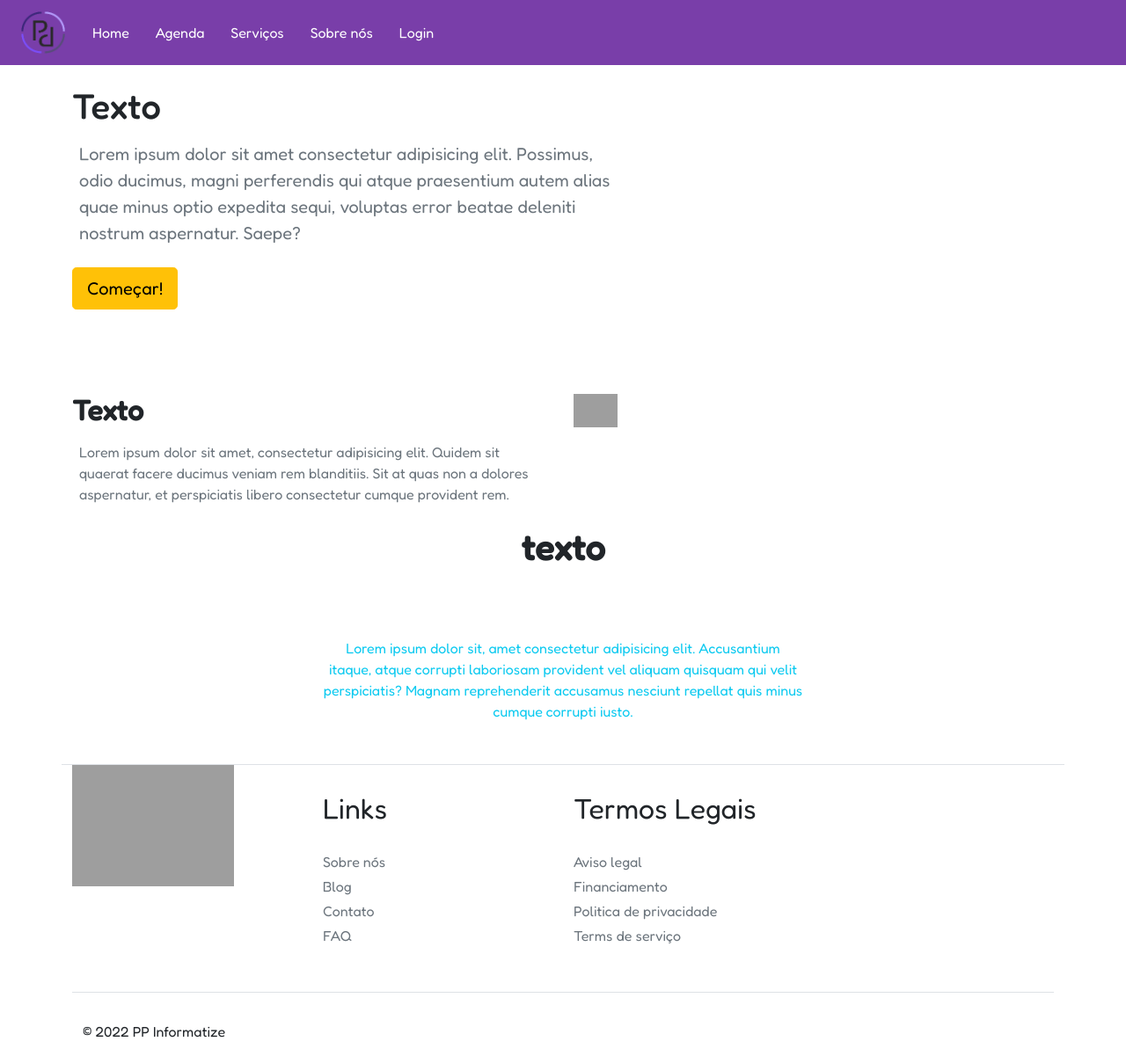
After one commit to Joaofury/Projeto-do-TCC, a PHP site: page / in a window 1280 px wide. The commit adds this page. Shown: the whole page at 88% size. Run offline with PHP 8.4, Linux system fonts and the light colour scheme; grey boxes are pictures that could not be loaded.

Commit message:
Landing page e login finalizados!

```diff
--- a/cadastro.html
+++ b/cadastro.html
@@ -9,6 +9,8 @@
         <link rel="stylesheet" href="css/style.css" />
 
     <title>Área de Cadastro</title>
+    <link rel="icon" type="image/x-icon" href="assets/ppinformatize.png">
+
   </head>
     <body>
         <form class="formulario-cad" method="post" action="cadastro.php">
--- a/cadastro.php
+++ b/cadastro.php
@@ -11,7 +11,9 @@
 	// executando instrução SQL
  $resultado = @mysqli_query($conn, $sqlinsert);
 //$resultado = @mysqli_query($conexao, "insert into tabelaimg ( codigo,produto, descricao, data, valor) values ('$codigo','$produto', '$descricao', '$data', $valor)");
-
+if ($senha<8){ //Se X enviado for maior que 3, da erro.Troque o 3 pelo numero que quiser!
+	echo "senha curta";
+	}
 	if (!$resultado) {
 		die('Query Inválida: ' . @mysqli_error($conn));
 	} else {
@@ -20,6 +22,7 @@
 			  window.location.replace('login.html');
 			  </script>;";
 	}
+
 	mysqli_close($conn);
 ?>
 </body>
--- a/css/custom.css
+++ b/css/custom.css
@@ -1,12 +1,15 @@
 body, html
 {
     font-family: 'Fredoka', sans-serif;
+    background-color: #ffffff99;
 }
 
 #header {
+position: fixed;
 width: 100%;
-background-color: rgb(205, 130, 205);
+background-color: #793ea9;
 transition: ease-out 0.2s;
+padding-top: auto;
 }
 
 #header .navbar-collapse{
@@ -14,9 +17,52 @@ transition: ease-out 0.2s;
     padding: auto;
 }
 #header .nav-link{
-    font-weight: 500;
+    font-weight: 200;
     padding-left: 0;
     padding-right: 0;
     margin-left: 15px;
    margin-right: 15px;
+   color: white;
 }
+.img-fluid{
+    width: 50px;
+}
+
+p{
+    font-weight: 200;
+    background-color: transparent;
+    padding-top: 10%;
+    width: auto;
+    margin: auto;
+    font-size: medium;
+
+}
+
+#header .logout{
+    color: rgb(255, 255, 255);
+    display: flex;
+    justify-content: right;
+}
+
+.bd-placeholder-img {
+    font-size: 1.125rem;
+    text-anchor: middle;
+    -webkit-user-select: none;
+    -moz-user-select: none;
+    user-select: none;
+  }
+
+  @media (min-width: 768px) {
+    .bd-placeholder-img-lg {
+      font-size: 3.5rem;
+    }
+  }
+#proposta{
+    padding-bottom: 60px;
+}
+
+#integrantes{
+    margin-bottom: 0px;
+    padding: 0px;
+
+}
--- /dev/null
+++ b/index.html
@@ -0,0 +1,159 @@
+<!doctype html>
+<html lang="en">
+  <head>
+    <!-- Required meta tags -->
+    <meta charset="utf-8">
+    <meta name="viewport" content="width=device-width, initial-scale=1">
+    <!--fontes -->
+    <link rel="preconnect" href="https://fonts.googleapis.com">
+<link rel="preconnect" href="https://fonts.gstatic.com" crossorigin>
+<link href="https://fonts.googleapis.com/css2?family=Fredoka:wght@400;500&display=swap" rel="stylesheet">
+
+    <!-- CSS -->
+    <link rel="stylesheet" href="css/main.css" />
+
+    <title>Inicio</title>
+    <link rel="icon" type="image/x-icon" href="assets/ppinformatize.png">
+
+  </head>
+  <body>
+    <!--Header-->
+    <header>
+    <div id="header">
+     <div class="container-fluid">
+     <nav class="navbar navbar-expand-lg navbar-light justify-content-between">
+      <div class="container-fluid">
+        <a class="navbar-brand" href="#">
+          <img src="assets/ppinformatize.png" class="img-fluid" />
+        </a>
+        <button class="navbar-toggler" type="button" data-bs-toggle="collapse" data-bs-target="#navbarSupportedContent" aria-controls="navbarSupportedContent" aria-expanded="false" aria-label="Toggle navigation">
+          <span class="navbar-toggler-icon"></span>
+        </button>
+          <ul class="navbar-nav me-auto mb-2 mb-lg-0">
+            <li class="nav-item">
+              <a class="nav-link" href="index.html">Home</a>
+            </li>
+            <li class="nav-item">
+              <a class="nav-link" href="#">Agenda</a>
+            </li>
+            <li class="nav-item">
+              <a class="nav-link" href="#">Serviços</a>
+            </li>
+            <li class="nav-item">
+              <a class="nav-link" href="sobrenos.html">Sobre nós</a>
+            </li>
+            <li class="nav-item">
+              <a class="nav-link ml-1"  href="login.html">Login</a>
+            </li>
+          </ul>
+        </nav>
+    </div>
+    </div>
+
+  </div>
+  </header>
+  <!--CONTEÚDO-->
+  <main class="main" id="top">
+
+    </nav>
+    <section class="pt-5">
+      <div class="container">
+        <div class="row align-items-center">
+          <div class="col-md-7 text-md-start text-center py-5">
+            <h1>Texto</h1>
+            <p class="mb-3 p-md-2 lead text-secondary">Lorem ipsum dolor sit amet consectetur adipisicing elit. Possimus, odio ducimus, magni perferendis qui atque praesentium autem alias quae minus optio expedita sequi, voluptas error beatae deleniti nostrum aspernatur. Saepe?</p>
+            <div class="text-center text-md-start"><a class="btn btn-warning me-3 btn-lg" href="#!" role="button">Começar!</a></div>
+          </div>
+      </div>
+    </section>
+
+    <section class="pt-5" id="validation">
+
+      <div class="container">
+        <div class="row">
+          <div class="col-lg-6">
+
+            <h2 class="mb-2 fs-7 fw-bold">Texto</h2>
+            <p class="mb-3 p-md-2  text-secondary">
+              Lorem ipsum dolor sit amet, consectetur adipisicing elit. Quidem sit quaerat facere ducimus veniam rem blanditiis. Sit at quas non a dolores
+              aspernatur, et perspiciatis libero consectetur cumque provident rem.
+            </p>
+
+          </div>
+          <div class="col-lg-6"><img class="img-fluid" src="assets/img/validation/validation.png" alt="" /></div>
+        </div>
+      </div><!-- fim .container-->
+
+    </section>
+
+    <section class="py-md-11 py-8" id="superhero">
+
+      <div class="bg-holder z-index--1 bottom-0 d-none d-lg-block background-position-top" style="background-image:url(assets/img/superhero/oval.png);opacity:.5; background-position: top !important ;">
+      </div>
+      <!--/.bg-holder-->
+
+      <div class="container">
+        <div class="row justify-content-center">
+          <div class="col-lg-6 text-center">
+            <h1 class="fw-bold mb-4 fs-7">texto</h1>
+            <p class="mb-5 text-info fw-medium">Lorem ipsum dolor sit, amet consectetur adipisicing elit. Accusantium itaque, atque corrupti laboriosam provident vel aliquam quisquam qui velit perspiciatis? Magnam reprehenderit
+              accusamus nesciunt repellat quis minus cumque corrupti iusto.</p>
+          </div>
+        </div>
+      </div><!-- fim.container-->
+
+    </section>
+
+
+
+    <section class="pb-2 pb-lg-5">
+
+      <div class="container">
+        <div class="row border-top border-top-secondary pt-7">
+          <div class="col-lg-3 col-md-6 mb-4 mb-md-6 mb-lg-0 mb-sm-2 order-1 order-md-1 order-lg-1"><img class="mb-4" src="assets/img/logo.svg" width="184" alt="" /></div>
+          <div class="col-lg-3 col-md-6 mb-4 mb-lg-0 order-3 order-md-3 order-lg-2">
+            <p class="fs-2 mb-lg-4">Links</p>
+            <ul class="list-unstyled mb-0">
+              <li class="mb-1"><a class="link-900 text-secondary text-decoration-none" href="sobrenos.html">Sobre nós</a></li>
+              <li class="mb-1"><a class="link-900 text-secondary text-decoration-none" href="#!">Blog</a></li>
+              <li class="mb-1"><a class="link-900 text-secondary text-decoration-none" href="#!">Contato</a></li>
+              <li class="mb-1"><a class="link-900 text-secondary text-decoration-none" href="#!">FAQ</a></li>
+            </ul>
+          </div>
+          <div class="col-lg-3 col-md-6 mb-4 mb-lg-0 order-4 order-md-4 order-lg-3">
+            <p class="fs-2 mb-lg-4">Termos Legais</p>
+            <ul class="list-unstyled mb-0">
+              <li class="mb-1"><a class="link-900 text-secondary text-decoration-none" href="#!">Aviso legal</a></li>
+              <li class="mb-1"><a class="link-900 text-secondary text-decoration-none" href="#!">Financiamento</a></li>
+              <li class="mb-1"><a class="link-900 text-secondary text-decoration-none" href="#!">Politica de privacidade</a></li>
+              <li class="mb-1"><a class="link-900 text-secondary text-decoration-none" href="#!">Terms de serviço</a></li>
+            </ul>
+          </div>
+
+
+    </section>
+
+    <section class="text-center py-0">
+
+      <div class="container">
+        <div class="container border-top py-3">
+          <div class="row justify-content-between">
+            <div class="col-12 col-md-auto mb-1 mb-md-0">
+              <p class="mb-0">&copy; 2022 PP Informatize</p>
+            </div>
+          </div>
+        </div>
+      </div>
+
+    </section>
+
+  </main>
+
+   <!--Fim do conteúdo-->
+
+    <!-- JS -->
+    <script src="https://cdn.jsdelivr.net/npm/bootstrap@5.0.2/dist/js/bootstrap.min.js" integrity="sha384-cVKIPhGWiC2Al4u+LWgxfKTRIcfu0JTxR+EQDz/bgldoEyl4H0zUF0QKbrJ0EcQF" crossorigin="anonymous"></script>
+    <script src="js/bootstrap.min.js"></script>
+
+  </body>
+</html>
--- a/login.html
+++ b/login.html
@@ -8,7 +8,9 @@
     <!-- Refêrencias -->
         <link rel="stylesheet" href="css/style.css" />
 
-    <title>Área de Cadastro</title>
+    <title>Área de Login</title>
+    <link rel="icon" type="image/x-icon" href="assets/ppinformatize.png">
+
   </head>
     <body>
 
--- a/login.php
+++ b/login.php
@@ -14,13 +14,14 @@
         if(isset($resultado)){
             $_SESSION['email'] = $resultado['email'];
             $_SESSION['senha'] = $resultado['senha'];
-            header("Location: home.html");
+            header("Location: index.html");
         }else{
             //Váriavel global recebendo a mensagem de erro
             $_SESSION['loginErro'] = "Usuário ou senha Inválido";
             echo" <script> alert('Usuário ou senha inválido');
             window.location.replace('login.html');
             </script>;";
+            echo "Ative o javascript";
 
         }
     }
```
Also changed, not shown: home.html (deleted, +0 -54 lines), sobrenos.html (added, +94 -0 lines).
